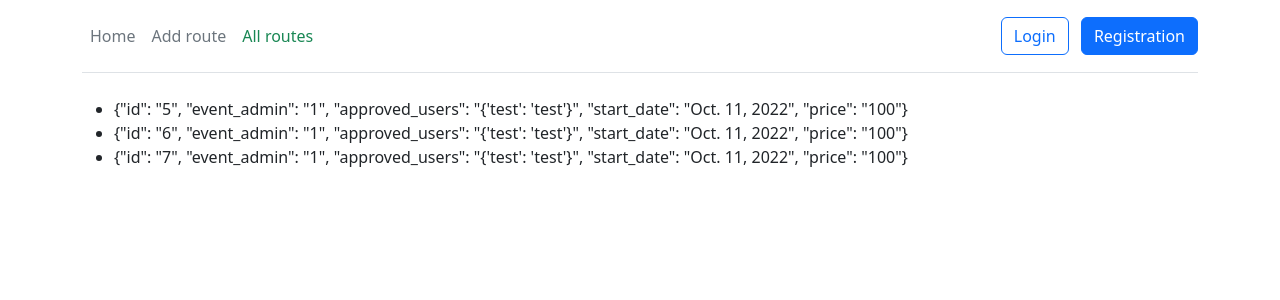
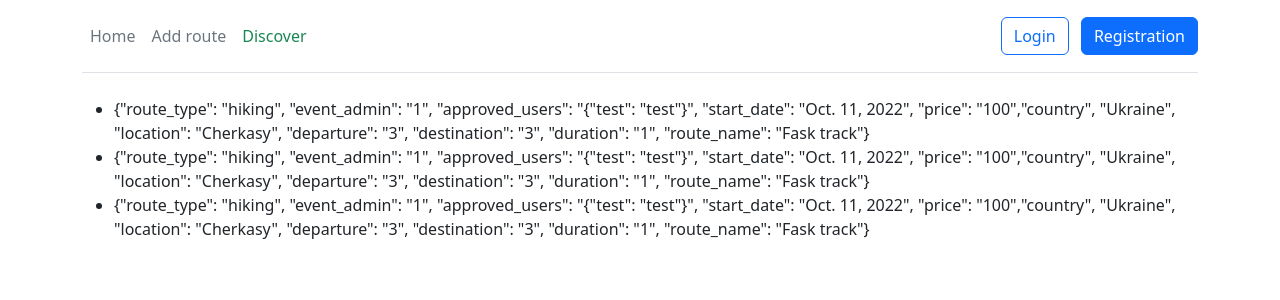
Before and after one commit to Shestalov/adventure_tours, a Django app: page /route/2/event in a window 1280 px wide. Shown: the top 300 px of the page. Run offline with Django 4.2, Linux system fonts and the light colour scheme; data comes from the database, SQL or seed files in the repository; both versions use the stored data as it was after the commit.

Commit message:
raw queries

```diff
--- a/route/urls.py
+++ b/route/urls.py
@@ -4,7 +4,7 @@ from . import views
 app_name = 'route'
 
 urlpatterns = [
-    path('', views.filter_route, name='all_routes'),
+    path('', views.discover, name='discover'),
     path('<str:route_type>/', views.filter_route, name='route_type'),
     path('<str:route_type>/<str:country>/', views.filter_route, name='route_country'),
     path('<str:route_type>/<str:country>/<str:location>/', views.filter_route, name='route_location'),
--- a/route/views.py
+++ b/route/views.py
@@ -3,6 +3,7 @@ from . import models
 import datetime
 from django.contrib.auth.decorators import login_required
 from django.contrib import messages
+from django.db import connection
 
 
 # temporary, main page adventure tours
@@ -10,40 +11,92 @@ def index(request):
     return render(request, 'route/index.html')
 
 
-# def discover(request):
-#     if request.method == 'GET':
-#         uniq_routes_type = models.Route.objects.values('route_type').distinct()
-#         return render(request, 'route/discover.html', {'route_type': uniq_routes_type})
-#     if request.method == 'POST':
-#         route_type = request.POST.get('route_type')
-#         country = request.POST.get('country')
-#         return filter_route(request, route_type=route_type, country=country, location=None)
+def discover(request):
+    if request.method == 'GET':
+        uniq_routes_type = models.Route.objects.values('route_type').distinct()
+        return render(request, 'route/discover.html', {'route_type': uniq_routes_type})
+    if request.method == 'POST':
+        route_type = request.POST.get('route_type')
+        country = request.POST.get('country')
+        return filter_route(request, route_type=route_type, country=country)
 
 
 def filter_route(request, route_type=None, country=None, location=None):
-
-    query_filter = {}
+    cursor = connection.cursor()
+    query_filter = []
 
     if route_type is not None:
-        query_filter['route_type'] = route_type
+        query_filter.append(f"route_type='{route_type}'")
     if country is not None:
-        query_filter['country'] = country
+        query_filter.append(f"country='{country}'")
     if location is not None:
-        query_filter['location'] = location
+        query_filter.append(f"location='{location}'")
 
-    result = models.Route.objects.all().filter(**query_filter)
+    filter_string = ' and '.join(query_filter)
 
-    if result.exists():
+    joining = """SELECT route_route.route_name, route_route.route_type,
+                        route_route.country, route_route.location,
+                        route_route.departure, route_route.destination,
+                        route_route.description, route_route.duration
+                    FROM route_route
+                    JOIN route_place as start
+                    ON start.id = route_route.departure
+                    JOIN route_place as finish
+                    ON finish.id = route_route.destination
+                    WHERE """ + filter_string
+
+    cursor.execute(joining)
+    result_joining = cursor.fetchall()
+    result = [{'route_name': itm[0], 'route_type': itm[1], 'country': itm[2], 'location': itm[3], 'departure': itm[4],
+               'destination': itm[5], 'description': itm[6], 'duration': itm[7]} for itm in result_joining]
+
+    if result is not None:
         return render(request, 'route/filter_route.html', {'result': result})
     else:
         return render(request, 'route/does_not_exist.html', {'result': 'Does not exist'})
 
 
 def route_info(request, route_id):
+    # foreignkey
     result = models.Route.objects.filter(pk=route_id)
-    if result.exists():
-        future_events = result[0].event_set.filter(start_date__gte=datetime.date.today())
-        return render(request, 'route/route_info.html', {'result': result, 'future_events': future_events})
+
+    # raw query
+    cursor = connection.cursor()
+    raw_query = f"""SELECT route_route.route_name,
+                            route_route.route_type,
+                            route_route.country,
+                            route_route.location,
+                            route_route.description,
+                            route_route.duration,
+                            start.name                     AS departure,
+                            finish.name                    AS destination,
+                            ROUND(AVG(rate.route_rate), 0) AS avg_rate,
+                            COUNT(route_event.start_date)/3  AS events
+                            FROM route_route
+                                     JOIN route_place AS start
+                                          ON start.id = route_route.departure
+                                     JOIN route_place AS finish
+                                          ON finish.id = route_route.destination
+                                     JOIN route_review AS rate
+                                          ON rate.route_id_id = route_route.id
+                                     JOIN route_event
+                                          ON route_event.route_id = route_route.id
+                            WHERE route_route.id = '{route_id}'
+                              AND route_event.start_date >= '{datetime.date.today()}';"""
+
+    cursor.execute(raw_query)
+    row = cursor.fetchall()
+    result = [{'route_name': itm[0], 'route_type': itm[1], 'country': itm[2], 'location': itm[3],
+               'description': itm[4], 'duration': itm[5], 'departure': itm[6], 'destination': itm[7],
+               'avg_rate': itm[8], 'events': itm[9]} for itm in row]
+
+    # if raw query use - if result is not None:
+    # if django orm - if result.exists():
+    # AND comment/uncomment template
+    # + , 'future_events': future_events} to result dict
+    if result is not None:
+        # future_events = result[0].event_set.filter(start_date__gte=datetime.date.today())
+        return render(request, 'route/route_info.html', {'result': result})
     else:
         return render(request, 'route/does_not_exist.html', {'result': 'Route does not exist'})
 
@@ -57,8 +110,31 @@ def review(request, route_id):
 
 
 def event(request, route_id):
-    result = models.Event.objects.all().filter(route_id=route_id, start_date__gte=datetime.date.today())
-    if result.exists():
+    # foreignkey
+    # result = models.Event.objects.all().filter(route_id=route_id, start_date__gte=datetime.date.today())
+
+    # raw query
+    cursor = connection.cursor()
+    raw_query = f"""SELECT route_route.route_type, route_event.event_admin, route_event.approved_users,
+                            route_event.start_date, route_event.price,
+                            route_route.country, route_route.location,
+                            route_route.departure, route_route.destination,
+                            route_route.duration, route_route.route_name
+                            FROM route_event JOIN route_route
+                            ON route_event.route_id = route_route.id
+                            WHERE route_id='{route_id}' AND route_event.start_date >= '{datetime.date.today()}';"""
+
+    cursor.execute(raw_query)
+    row = cursor.fetchall()
+
+    result = [{'route_type': itm[0], 'event_admin': itm[1], 'approved_users': itm[2], 'start_date': itm[3],
+               'price': itm[4], 'country': itm[5], 'location': itm[6], 'departure': itm[7],
+               'destination': itm[8], 'duration': itm[9], 'route_name': itm[10]} for itm in row]
+
+    # if raw query use - if result is not None:
+    # if django orm - if result.exists():
+    # AND comment/uncomment template
+    if result is not None:
         return render(request, 'route/event.html', {"result": result})
     else:
         return render(request, 'route/does_not_exist.html', {'result': 'Events do not exist'})
@@ -68,7 +144,8 @@ def event(request, route_id):
 def add_route(request):
     if request.user.has_perm('route.add_route'):
         if request.method == 'GET':
-            return render(request, 'route/add_route.html')
+            uniq_routes_type = models.Route.objects.values('route_type').distinct()
+            return render(request, 'route/add_route.html', {'route_type': uniq_routes_type})
 
         if request.method == 'POST':
             route_type = request.POST.get('route_type')
@@ -111,7 +188,7 @@ def add_event(request, route_id):
             return redirect('home')
     else:
         messages.error(request, "User does not have permission!")
-        return redirect('account:login')
+        return redirect('home')
 
 
 @login_required(login_url='account:login')
@@ -129,4 +206,4 @@ def add_review(request, route_id):
             return redirect('home')
     else:
         messages.error(request, "User does not have permission!")
-        return redirect('account:login')
+        return redirect('home')
--- a/templates/route/event.html
+++ b/templates/route/event.html
@@ -3,12 +3,28 @@
 {% block title %}Events{% endblock %}
 
 {% block content %}
+    {# for foreign key #}
+{#    <ul>#}
+{#        {% for itm in result %}#}
+{#            <li>#}
+{#                {"event_admin": "{{ itm.event_admin }}", "approved_users": "{{ itm.approved_users }}",#}
+{#                "start_date": "{{ itm.start_date }}", "price": "{{ itm.price }}",#}
+{#                "country": "{{ itm.route.country }}", "location": "{{ itm.route.location }}",#}
+{#                "departure": "{{ itm.route.departure }}", "destination": "{{ itm.route.destination }}", }#}
+{#            </li>#}
+{#        {% endfor %}#}
+{#    </ul>#}
+
+    {# for raw query #}
     <ul>
         {% for itm in result %}
             <li>
-                {"id": "{{ itm.id }}", "event_admin": "{{ itm.event_admin }}",
+                {"route_type": "{{ itm.route_type }}", "event_admin": "{{ itm.event_admin }}",
                 "approved_users": "{{ itm.approved_users }}", "start_date": "{{ itm.start_date }}",
-                "price": "{{ itm.price }}"}
+                "price": "{{ itm.price }}","country", "{{ itm.country }}",
+                "location": "{{ itm.location }}", "departure": "{{ itm.departure }}",
+                "destination": "{{ itm.destination }}", "duration": "{{ itm.duration }}",
+                "route_name": "{{ itm.route_name }}"}
             </li>
         {% endfor %}
     </ul>
--- a/templates/route/layout.html
+++ b/templates/route/layout.html
@@ -9,7 +9,7 @@
     <script src="https://cdn.jsdelivr.net/npm/bootstrap@5.2.1/dist/js/bootstrap.bundle.min.js"
             integrity="sha384-u1OknCvxWvY5kfmNBILK2hRnQC3Pr17a+RTT6rIHI7NnikvbZlHgTPOOmMi466C8"
             crossorigin="anonymous"></script>
-    {% block head %}{% endblock %}
+    {% block head %}{% endblock %} {# for datepicker #}
 </head>
 <body>
 
@@ -19,8 +19,8 @@
         <ul class="nav col-12 col-md-auto mb-2 justify-content-center mb-md-0">
             <li><a href="/" class="nav-link px-2 link-secondary">Home</a></li>
             <li><a href="{% url 'route:add_route' %}" class="nav-link px-2 link-secondary">Add route</a></li>
-            <li><a href="{% url 'route:all_routes' %}" class="nav-link px-2 link-success">All routes</a></li>
-            {#            <li><a href="{% url 'route:discover' %}" class="nav-link px-2 link-success">Discover</a></li>#}
+            <li><a href="{% url 'route:discover' %}" class="nav-link px-2 link-success">Discover</a></li>
+            {# <li><a href="{% url 'route:discover' %}" class="nav-link px-2 link-success">Discover</a></li> #}
         </ul>
 
         <div class="col-md-3 text-end">
@@ -48,9 +48,9 @@
             {% endif %}
         {% endfor %}
     {% endif %}
+
     {% block content %}{% endblock %}
 </div>
 
-
 </body>
 </html>
```
Also changed, not shown: templates/route/add_route.html (+5 -5 lines), templates/route/discover.html (+3 -4 lines), templates/route/filter_route.html (+4 -3 lines), templates/route/route_info.html (+38 -19 lines), account/forms.py (deleted), db.sqlite3.
